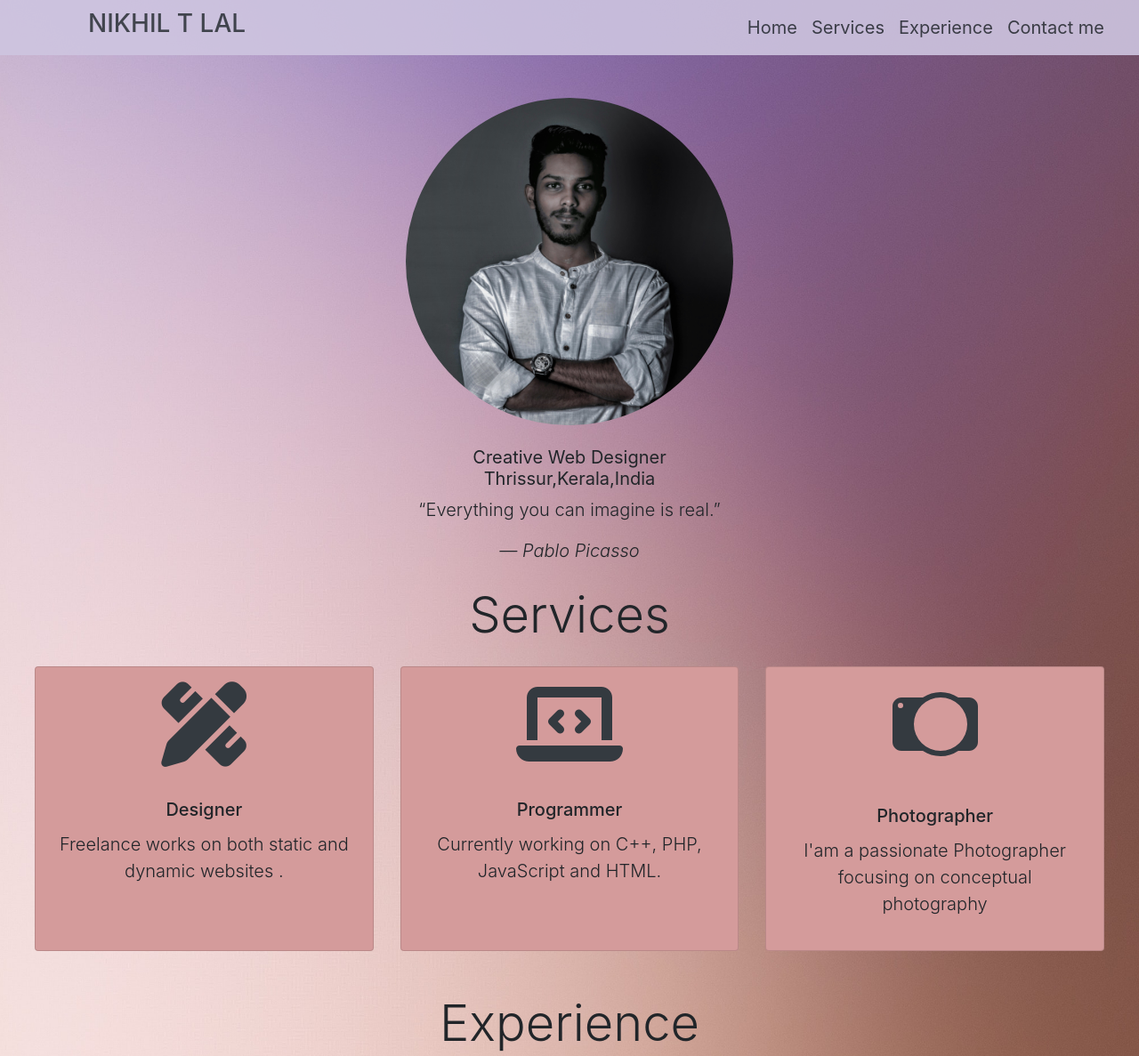
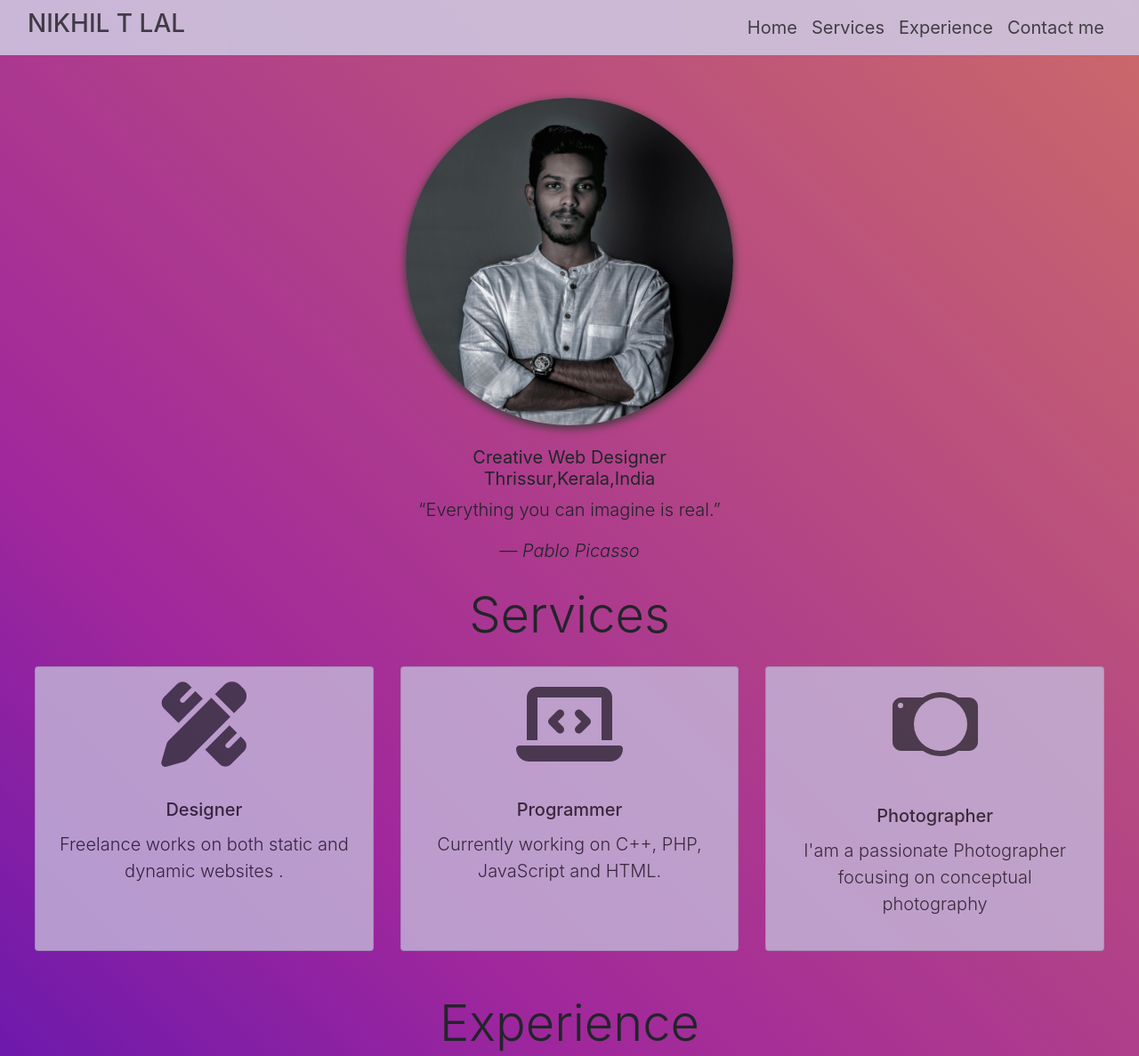
Before and after one commit to nikhiltlal/NIkhil-s-Static-Website, a plain HTML site: page index.html in a window 1280 px wide. Shown: the top 1187 px of the page at 89% size. Drawn offline with nearby package versions, Linux system fonts and the light colour scheme.

Commit message:
Update index.html

```diff
--- a/index.html
+++ b/index.html
@@ -1,5 +1,5 @@
 <!DOCTYPE html>
-<html lang="en">
+<html lang="en" style="scroll-behavior: smooth;">
 
 <head>
     <meta charset="UTF-8">
@@ -14,13 +14,13 @@
 </head>
 
 <body>
-    <div class="view" style="background-image: url('4k-wallpaper-background-blur-blurred-background-1242348.jpg'); background-size: cover; background-position: center center;">
+    <div class="view" style="background-image: linear-gradient(-135deg, #b83333bb,#a0279c,#1400c8);">
     <header class=" head-section container-fluid" id="header-section" >
-        <div class="row text-white">
-            <div class="col-md-6 col-9 my-auto mx-auto name-section">
-               <a href="#" class="text-dark" style="text-decoration: none ;"> <h3 style="padding-left: 3em;">NIKHIL T LAL</h3></a>
+        <div class="row pl-3">
+            <div class="col-md-6 col-7 my-auto mx-auto ">
+               <a href="#" class="text-dark" style="text-decoration: none ;"> <h3 >NIKHIL T LAL</h3></a>
             </div>
-            <div class="col-md-6 col-3 my-auto">
+            <div class="col-md-6 col-5 my-auto">
                 <nav class="navbar navbar-expand-lg navbar-light ">
                     <button class="navbar-toggler ml-auto" type="button" data-toggle="collapse"
                         data-target="#navbarNavDropdown" aria-controls="navbarNavDropdown" aria-expanded="false"
@@ -51,7 +51,7 @@
         <div class="container-fluid">
             <div class="row ">
                 <div class="col-md-12 text-center">
-                    <img class="img-fluid rounded-circle imag " src="nikhil.t.lal.jpeg"style="width:23em;"></IMg>
+                    <img class="img-fluid rounded-circle imag " src="nikhil.t.lal.jpeg"style="width:23em;box-shadow: 0px 3px 10px 1px rgb(66, 60, 60);"></IMg>
                 </div>
 <div class="col-md-12 text-center">
 <h3 class="pt-4 lead font-weight-normal ">Creative Web Designer <br>Thrissur,Kerala,India</h3>
@@ -66,7 +66,7 @@
 <h1 class="text-center  display-4">Services</h1>
 <div class="row">
     <div class="col-md-4">
-        <div class="  card mt-3" style="height: 20rem;background-color:   rgb(212, 155, 155); ">
+        <div class="  card mt-3" style="height: 20rem;background-color:  rgb(196, 185, 218);opacity: 0.8; ">
             <i class="fas fa-pencil-ruler display-1 text-center text-dark p-3"></i>
             <div class="card-body "  >
               <h5 class="card-title text-center">Designer</h5>
@@ -75,7 +75,7 @@
           </div>
     </div>
     <div class="col-md-4">
-        <div class="card mt-3" style="height: 20rem;background:  rgb(212, 155, 155);">
+        <div class="card mt-3" style="height: 20rem;background-color:  rgb(196, 185, 218);opacity: 0.8;">
            <i class="display-1 text-center text-dark fas fa-laptop-code p-3 ">
             </i>
             <div class="card-body">
@@ -85,7 +85,7 @@
           </div>
     </div>
     <div class="col-md-4">
-        <div class="card mt-3 " style="height: 20rem;background: rgb(212, 155, 155);">
+        <div class="card mt-3 " style="height: 20rem;background-color:  rgb(196, 185, 218);opacity: 0.8;">
             <i class="display-1 text-center text-dark pt-3">
                 <svg class="bi bi-camera" width="1em" height="1em" viewBox="0 0 16 16" fill="currentColor" xmlns="http://www.w3.org/2000/svg">
 
@@ -103,11 +103,9 @@
 </div>
 </section>
 <section class=" p-4" id="experience-section">
-
     <h1 class="text-center display-4">Experience</h1>
     <div class="container-fluid">
 <div class="row  justify-content-md-center">
-
     <div class="col-md-4 col-12 ">
         <a href="https://packapeer.com/" style="text-decoration: none; color: black">
         <div class="card card-section mt-3 "style="height: 20rem;background-color: transparent; " >
@@ -131,23 +129,18 @@
         </a>
     </div>
 </div>
-
 </div>
 </section>
 <section  id="contact-section">
 <div class="container-fluid">
     <div class="row">
 <div class="col-md-12">
-
-
     <!--Section heading-->
     <h2 class="h1-responsive display-4 text-center my-4">Contact Me</h2>
     <!--Section description-->
     <p class="text-center w-responsive mx-auto mb-5 lead">Do you have any questions? Please do not hesitate to contact me directly. <br> I will come back to you within
         a matter of hours to help you.</p>
-
     <div class="row ">
-
         <!--Grid column-->
         <div class="col-md-12 mb-md-0 mb-5 ">
             <form id="contact-form" name="contact-form"  >
```
